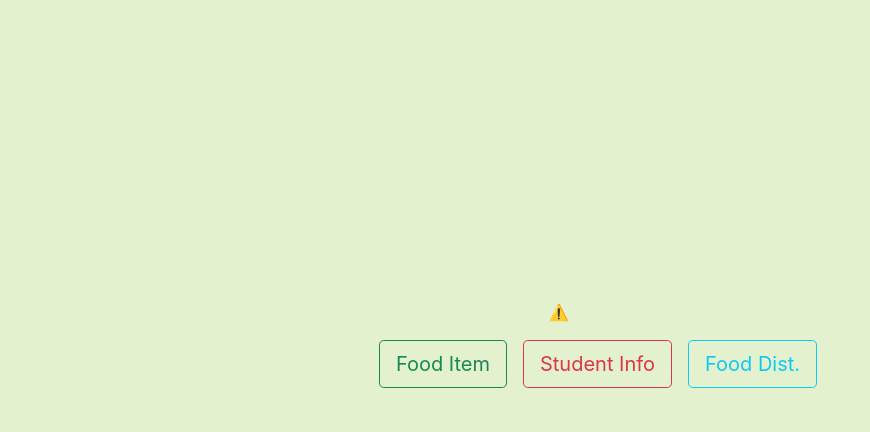
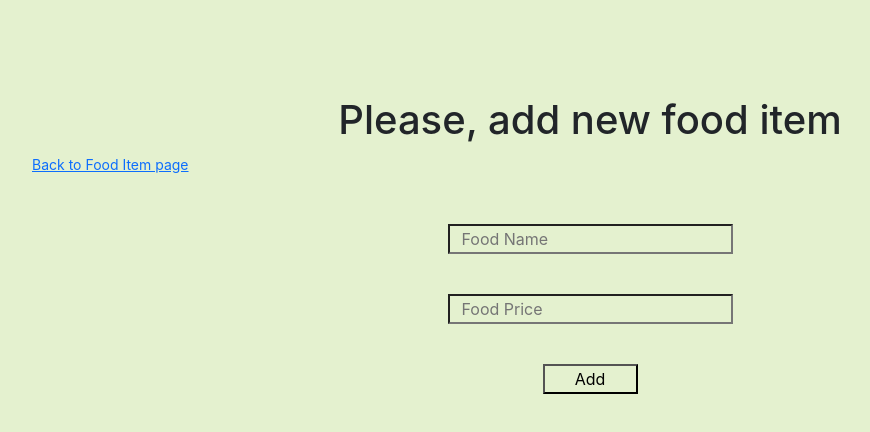
Before and after one commit to Uchchash346/Yooda-Hostel-Frontend, a React (Create React App) app: page /addFoodItem in a window 1280 px wide. Shown: the top 432 px of the page, without its empty margins (50-920 px from the left). Built offline with nearby package versions, Linux system fonts and the light colour scheme; no server answers.

Commit message:
Show Items

```diff
--- a/src/App.js
+++ b/src/App.js
@@ -1,11 +1,19 @@
+import { Route, Routes } from 'react-router-dom';
 import './App.css';
+import AddFoodItem from './components/FoodItem/AddFoodItem';
+import FoodItem from './components/FoodItem/FoodItem';
 import HomePage from './components/HomePage/HomePage';
 import Login from './components/Login/Login';
 
 function App() {
   return (
     <>
-      <HomePage />
+    <Routes>
+      <Route path="/" element={<HomePage />} />
+      <Route path="/foodItem" element={<FoodItem />} />
+      <Route path="/addFoodItem" element={<AddFoodItem />} />
+    </Routes>
+
       {/* <Login /> */}
     </>
   );
--- /dev/null
+++ b/src/components/FoodItem/AddFoodItem.js
@@ -0,0 +1,63 @@
+import React, { useRef } from 'react';
+import { useForm } from "react-hook-form";
+
+const AddFoodItem = () => {
+    // const { register, handleSubmit } = useForm();
+    // const onSubmit = data => console.log(data);
+
+    const nameRef = useRef();
+    const priceRef = useRef();
+
+    const handleAddFood = e => {
+        const name = nameRef.current.value;
+        const price = priceRef.current.value;
+
+        const newFood = { name, price };
+        fetch('http://localhost:5500/foods', {
+            method: 'POST',
+            headers: {
+                'Content-Type': 'application/json'
+            },
+            body: JSON.stringify(newFood)
+        })
+            .then(res => res.json())
+            .then(data => {
+                if (data.insertedId) {
+                    alert('Food Item added successfully')
+                    e.target.reset();
+                }
+            })
+        e.preventDefault();
+    }
+
+    return (
+        <div className="container pt-5">
+            <h1 className="text-center pt-5">Please, add new food item</h1>
+            <a href="/foodItem"><small>Back to Food Item page</small></a>
+            <form className="pt-5" onSubmit={handleAddFood}>
+                <div className="mb-3 row ">
+                    <input
+                        ref={nameRef}
+                        className="col-sm-3 container"
+                        placeholder="Food Name"
+                    />
+                </div>
+                <br />
+                <div className="mb-3 row">
+                    <input
+                        ref={priceRef}
+                        className="col-sm-3 container"
+                        placeholder="Food Price"
+                        type="number"
+                    />
+                </div>
+                <br />
+                <div className="mb-3 row">
+                    <input className="col-sm-1 container" type="submit" value="Add" />
+                </div>
+            </form>
+        </div>
+    );
+};
+
+export default AddFoodItem;
--- /dev/null
+++ b/src/components/FoodItem/FoodItem.js
@@ -0,0 +1,48 @@
+import React, { useEffect } from 'react';
+import { useState } from 'react';
+
+const FoodItem = () => {
+
+    const [displayFoods, setDisplayFoods] = useState([]);
+    useEffect(() => {
+        fetch('http://localhost:5500/foods')
+            .then(res => res.json())
+            .then(data => setDisplayFoods(data))
+    }, [])
+
+    return (
+        <div className="container pt-5">
+            <h1 className="text-center pt-5">Food Item</h1>
+            <a href="/addFoodItem"><small>Add Food Item</small></a>
+            <div className="container pt-3">
+                <table className="table">
+                    <thead>
+                        <tr>
+                            <th scope="col" className="text-center">ID</th>
+                            <th scope="col">Name</th>
+                            <th scope="col">Price</th>
+                        </tr>
+                    </thead>
+                    <tbody>
+                        {/* <tr>
+                            <th scope="row">1</th>
+                            <td>Otto</td>
+                            <td>@mdo</td>
+                        </tr> */}
+                        {
+                            displayFoods.map(displayFood =>
+                                <tr key={displayFood.id}>
+                                    <th scope="row" className="text-center">{displayFood._id}</th>
+                                    <td>{displayFood.name}</td>
+                                    <td>{displayFood.price}</td>
+                                </tr>
+                            )
+                        }
+                    </tbody>
+                </table>
+            </div>
+        </div>
+    );
+};
+
+export default FoodItem;
--- a/src/components/HomePage/HomePage.js
+++ b/src/components/HomePage/HomePage.js
@@ -9,9 +9,16 @@ const HomePage = () => {
                 <lottie-player className="" src="https://assets9.lottiefiles.com/packages/lf20_vIqsDp.json" background="transparent" speed="1" loop autoplay></lottie-player>
             </div>
             <div className="container d-flex align-items-center justify-content-center button-group-area pt-3">
-                <button type="button" class="btn btn-outline-success btn-lg ms-3 text-bold">Food Item</button>
-                <button type="button" class="btn btn-outline-danger btn-lg ms-3 text-bold">Student Info</button>
-                <button type="button" class="btn btn-outline-info btn-lg ms-3 text-bold">Food Dist.</button>
+                <a href="/foodItem">
+                    <button type="button" class="btn btn-outline-success btn-lg ms-3 text-bold">Food Item</button>
+                </a>
+                <a href="/studentInfo">
+                    <button type="button" class="btn btn-outline-danger btn-lg ms-3 text-bold">Student Info</button>
+                </a>
+                <a href="/foodDistribution">
+                    <button type="button" class="btn btn-outline-info btn-lg ms-3 text-bold">Food Dist.</button>
+
+                </a>
             </div>
         </div>
     );
--- a/src/index.js
+++ b/src/index.js
@@ -3,11 +3,12 @@ import ReactDOM from 'react-dom';
 import './index.css';
 import App from './App';
 import reportWebVitals from './reportWebVitals';
+import { BrowserRouter } from 'react-router-dom';
 
 ReactDOM.render(
-  <React.StrictMode>
+  <BrowserRouter>
     <App />
-  </React.StrictMode>,
+  </BrowserRouter>,
   document.getElementById('root')
 );
 
```
Also changed, not shown: package.json (+2 -5 lines), src/components/FoodItem/FoodItem.css (added), 1 other file (tests, documents, lock files or other folders).
